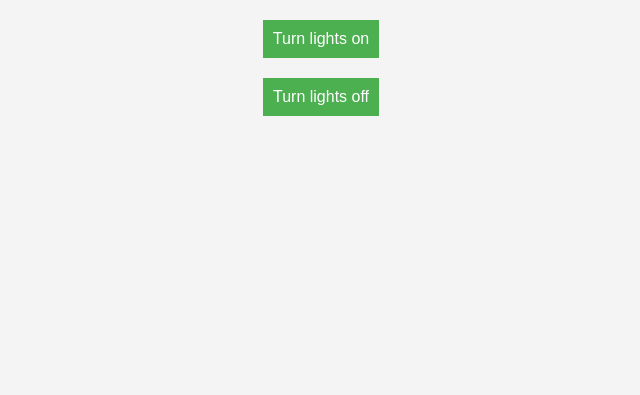
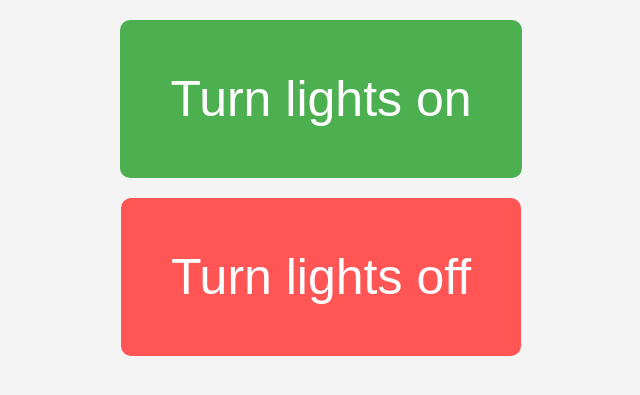
Before and after one commit to christopherpunt/foosball_scorekeeper, a Flask app: page /settings in a window 1280 px wide. Shown: the part 70-465 px from the top of the page, without its empty margins (319-959 px from the left). Run offline with Flask 3, Linux system fonts and the light colour scheme.

Commit message:
fix dark mode and make bigger buttons for settings

```diff
--- a/src/main.py
+++ b/src/main.py
@@ -82,12 +82,12 @@ def registerGoalCounter():
 
 @app.route('/lights_on', methods=['POST'])
 def turnLightsOn():
-    ledStripService.turnLightsOn()
+    ledStripService.setDarkMode(True)
     return render_template('settings.html')
 
 @app.route('/lights_off', methods=['POST'])
 def turnLightsOff():
-    ledStripService.turnLightsOff()
+    ledStripService.setDarkMode(False)
     return render_template('settings.html')
 
 @app.route('/ping', methods=['POST'])
--- a/src/templates/settings.html
+++ b/src/templates/settings.html
@@ -22,12 +22,21 @@
         }
 
         input[type="submit"] {
-            padding: 10px;
-            font-size: 16px;
+            padding: 50px; /* Increase padding for a bigger button */
+            font-size: 50px;
             cursor: pointer;
-            background-color: #4caf50;
+            border: none;
+            border-radius: 10px; /* Add border-radius for rounded edges */
+        }
+
+        #lightsFormOn input[type="submit"] {
+            background-color: #4caf50; /* Green for "On" button */
             color: #fff;
-            border: none;
+        }
+
+        #lightsFormOff input[type="submit"] {
+            background-color: #ff5555; /* Red for "Off" button */
+            color: #fff;
         }
     </style>
 {% endblock %}
```
Also changed, not shown: src/ledStripService.py (+14 -0 lines).
